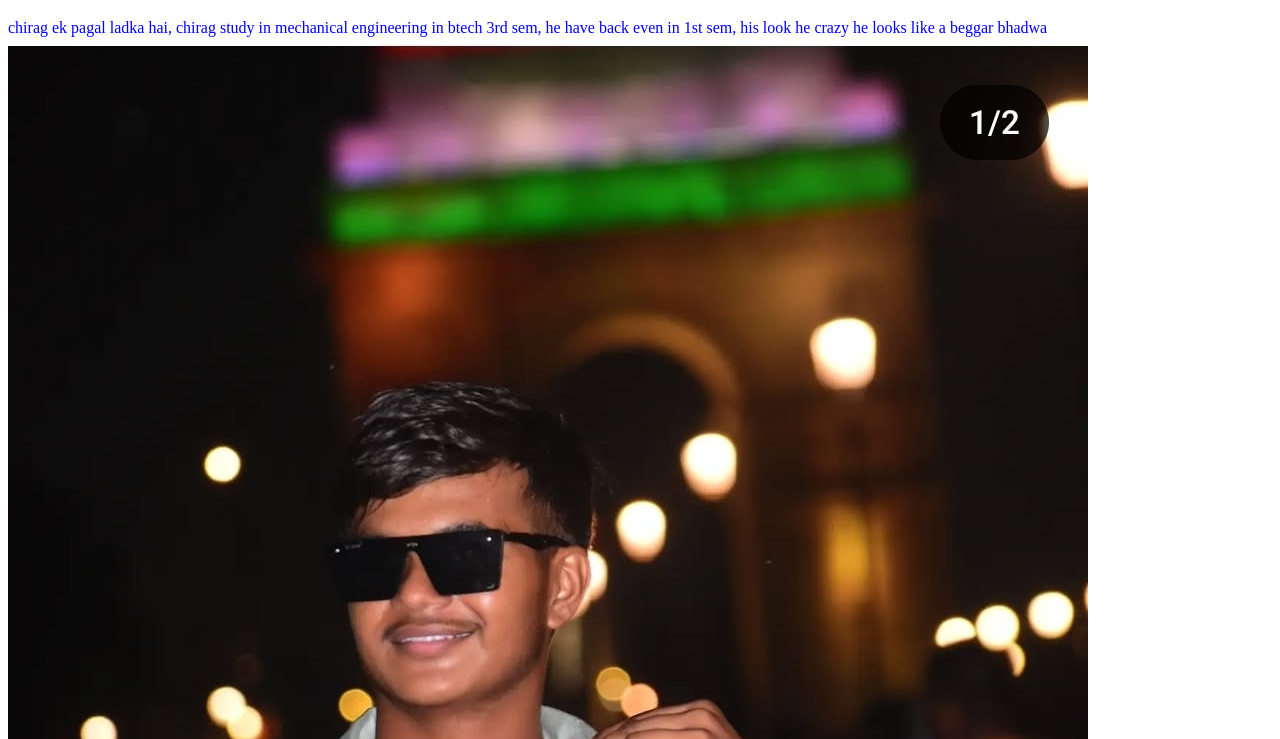
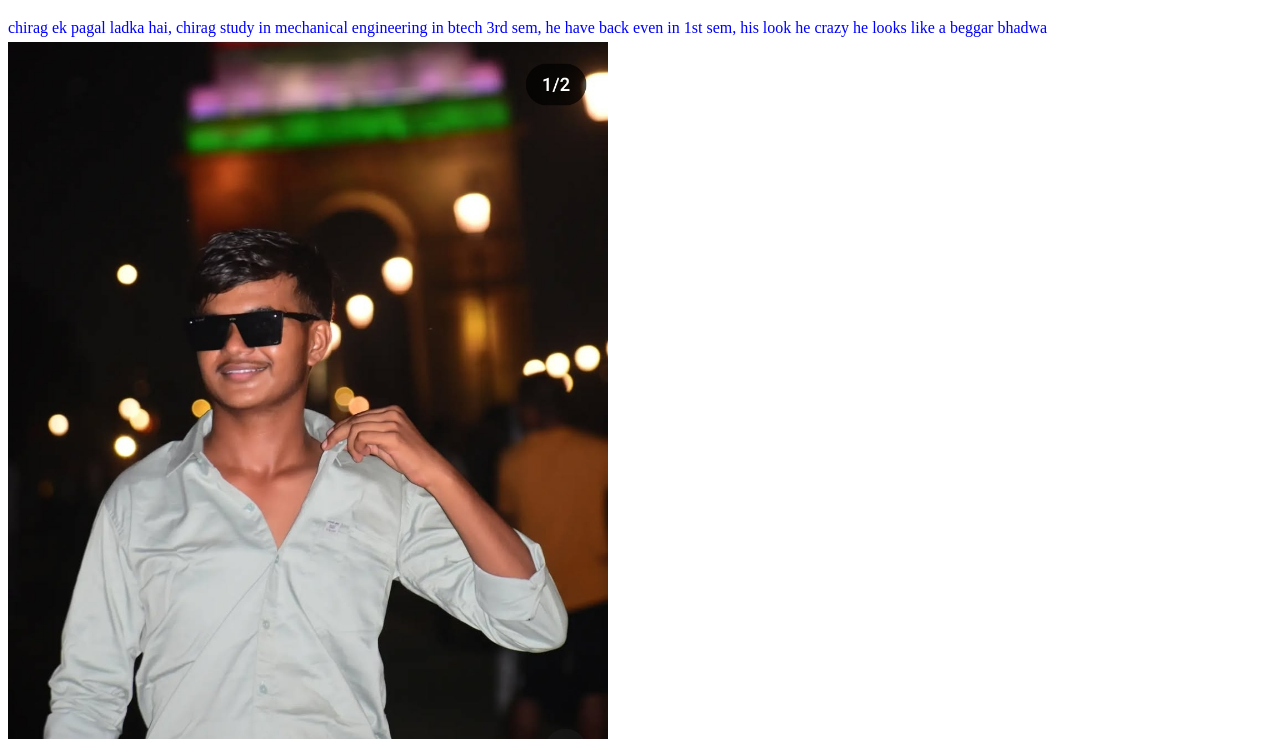
Before and after one commit to Rahul-mech/firstfile, a plain HTML site: page index.html in a window 1280 px wide. Shown: the part 61-800 px from the top of the page. Drawn offline with Linux system fonts and the light colour scheme.

Commit message:
Update index.html
Size of pic adjusted

```diff
--- a/index.html
+++ b/index.html
@@ -17,7 +17,7 @@
 <body>
      <h1 style="text-align:center; color: red;">hello world</h1>
      <p1 style="text-align: center; color: blue;"> chirag ek pagal ladka hai, chirag study in mechanical engineering in btech 3rd sem, he have back even in 1st sem, his look he crazy he looks like a beggar bhadwa</p1>
-     <img src="IMG_20241123_194128.jpg" alt="chirag delhi" class="responsive-image">
+     <img src="IMG_20241123_194128.jpg" alt="chirag delhi" width="100%" style="max-width: 600px; display: block; margin: 0
      <p2 style="text-align: center; color: blue;"> above you saw the picture pf chirag, currently he's most wanted man in their college ( guru jambheswar University of science and technology hisar) he used to be nominated in CR( class representative) election but tgehe faced a huge failure which made him angry and he burnt the vehicle of elected CR ( sonu bhadwa)
 </body>
 </html>
```
